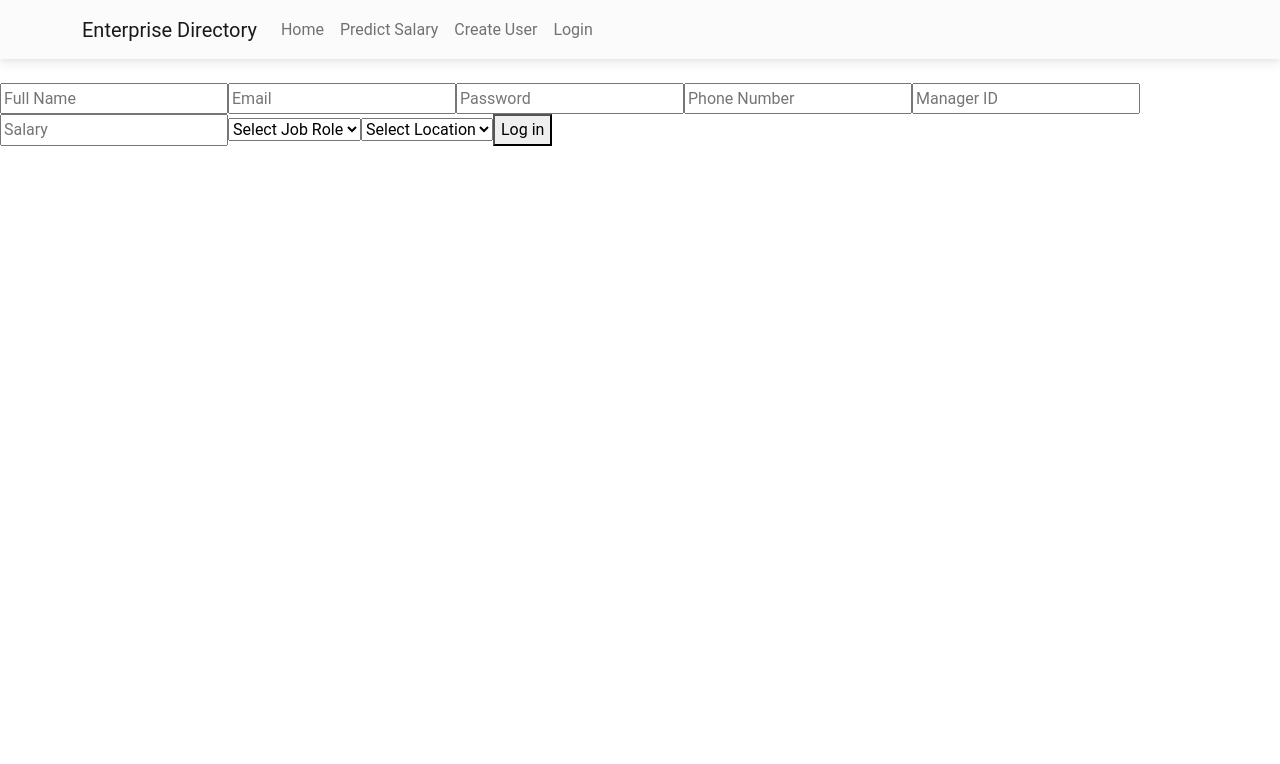
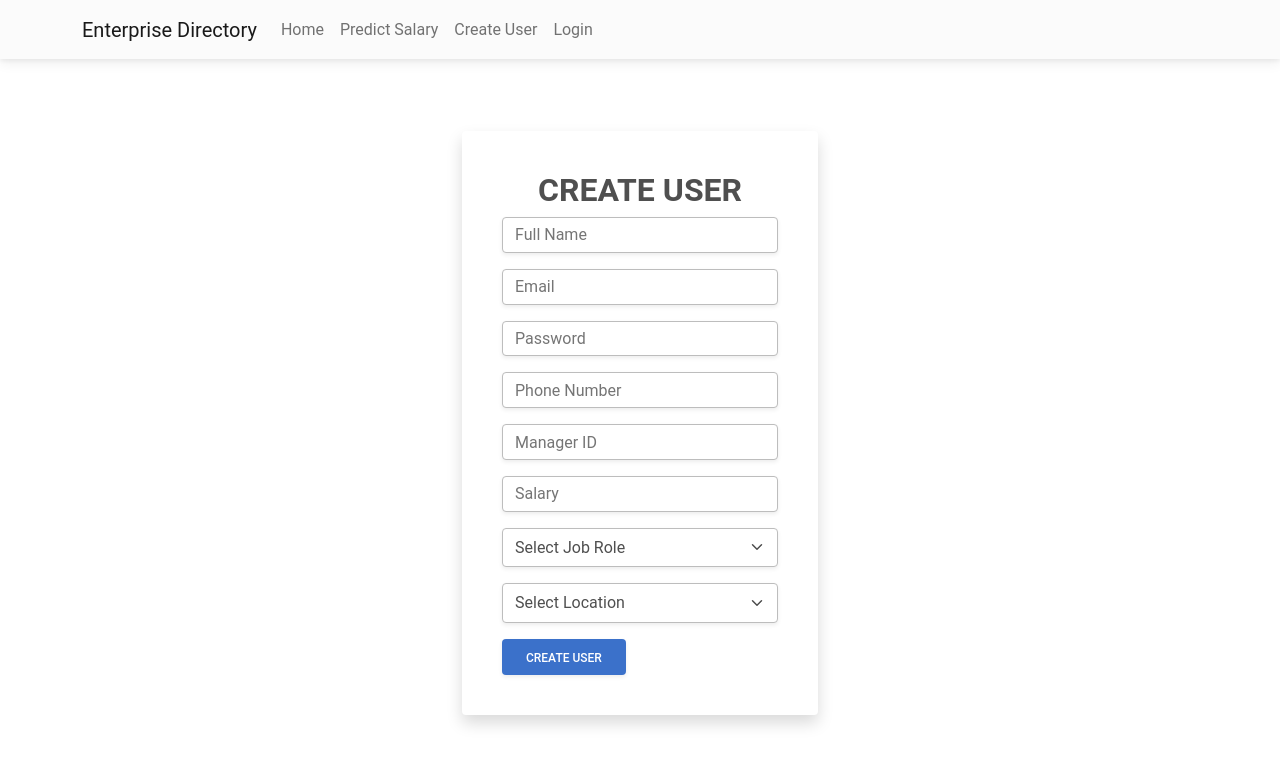
Before and after one commit to ChristianSmith46/Enterprise-Directory, a React (Create React App) app in the folder client/: page /create in a window 1280 px wide. Shown: the top 764 px of the page. Built offline with nearby package versions, Linux system fonts and the light colour scheme.

Commit message:
create user form changes

```diff
--- a/client/src/components/CreateUserForm.js
+++ b/client/src/components/CreateUserForm.js
@@ -42,65 +42,117 @@ function CreateUserForm() {
   };
 
   return (
-    <form onSubmit={handleSubmit}>
-      <input
+    <Container className="py-5">
+      <Row className="justify-content-center">
+        <Col md={4}>
+          <Card className="shadow p-3 mb-5 bg-white rounded">
+            <Card.Body>
+              <h2 className="fw-bold text-center mb-2 text-uppercase">
+                Create User
+              </h2>
+              <Form onSubmit={handleSubmit}>
+                <Form.Group className="mb-3">
+                  <Form.Control
                     type="text"
                     value={name}
                     onChange={(e) => setName(e.target.value)}
                     placeholder="Full Name"
                     required
+                    className="shadow-sm"
                   />
-      <input
+                </Form.Group>
+                <Form.Group className="mb-3">
+                  <Form.Control
                     type="email"
                     value={email}
                     onChange={(e) => setEmail(e.target.value)}
                     placeholder="Email"
                     required
+                    className="shadow-sm"
                   />
-      <input
+                </Form.Group>
+                <Form.Group className="mb-3">
+                  <Form.Control
                     type="password"
                     value={password}
                     onChange={(e) => setPassword(e.target.value)}
                     placeholder="Password"
                     required
+                    className="shadow-sm"
                   />
-      <input
+                </Form.Group>
+                <Form.Group className="mb-3">
+                  <Form.Control
                     type="text"
                     value={phoneNumber}
                     onChange={(e) => setPhoneNumber(e.target.value)}
                     placeholder="Phone Number"
                     required
+                    className="shadow-sm"
                   />
-      <input
+                </Form.Group>
+                <Form.Group className="mb-3">
+                  <Form.Control
                     type="text"
                     value={managerID}
                     onChange={(e) => setManagerID(e.target.value)}
                     placeholder="Manager ID"
                     required
+                    className="shadow-sm"
                   />
-      <input
+                </Form.Group>
+                <Form.Group className="mb-3">
+                  <Form.Control
                     type="text"
                     value={salary}
                     onChange={(e) => setSalary(e.target.value)}
                     placeholder="Salary"
                     required
+                    className="shadow-sm"
                   />
-      <select value={role} onChange={(e) => setRole(e.target.value)}>
+                </Form.Group>
+                <Form.Group className="mb-3">
+                  <Form.Select
+                    value={role}
+                    onChange={(e) => setRole(e.target.value)}
+                    required
+                    className="shadow-sm"
+                  >
                     <option value="">Select Job Role</option>
                     <option value="Manager">Manager</option>
                     <option value="Employee">Employee</option>
                     <option value="Hr">HR</option>
-      </select>
-      <select value={location} onChange={(e) => setLocation(e.target.value)}>
+                  </Form.Select>
+                </Form.Group>
+                <Form.Group className="mb-3">
+                  <Form.Select
+                    value={location}
+                    onChange={(e) => setLocation(e.target.value)}
+                    required
+                    className="shadow-sm"
+                  >
                     <option value="">Select Location</option>
                     <option value="New York City">New York City</option>
                     <option value="Los Angeles">Los Angeles</option>
                     <option value="Chicago">Chicago</option>
                     <option value="Houston">Houston</option>
                     <option value="Phoenix">Phoenix</option>
-      </select>
-      <button type="submit">Log in</button>
-    </form>
+                  </Form.Select>
+                </Form.Group>
+                <Button
+                  variant="primary"
+                  type="submit"
+                  block
+                  className="shadow-sm"
+                >
+                  Create User
+                </Button>
+              </Form>
+            </Card.Body>
+          </Card>
+        </Col>
+      </Row>
+    </Container>
   );
 }
 
```
Lines whose indentation alone changed are shown as unchanged.
